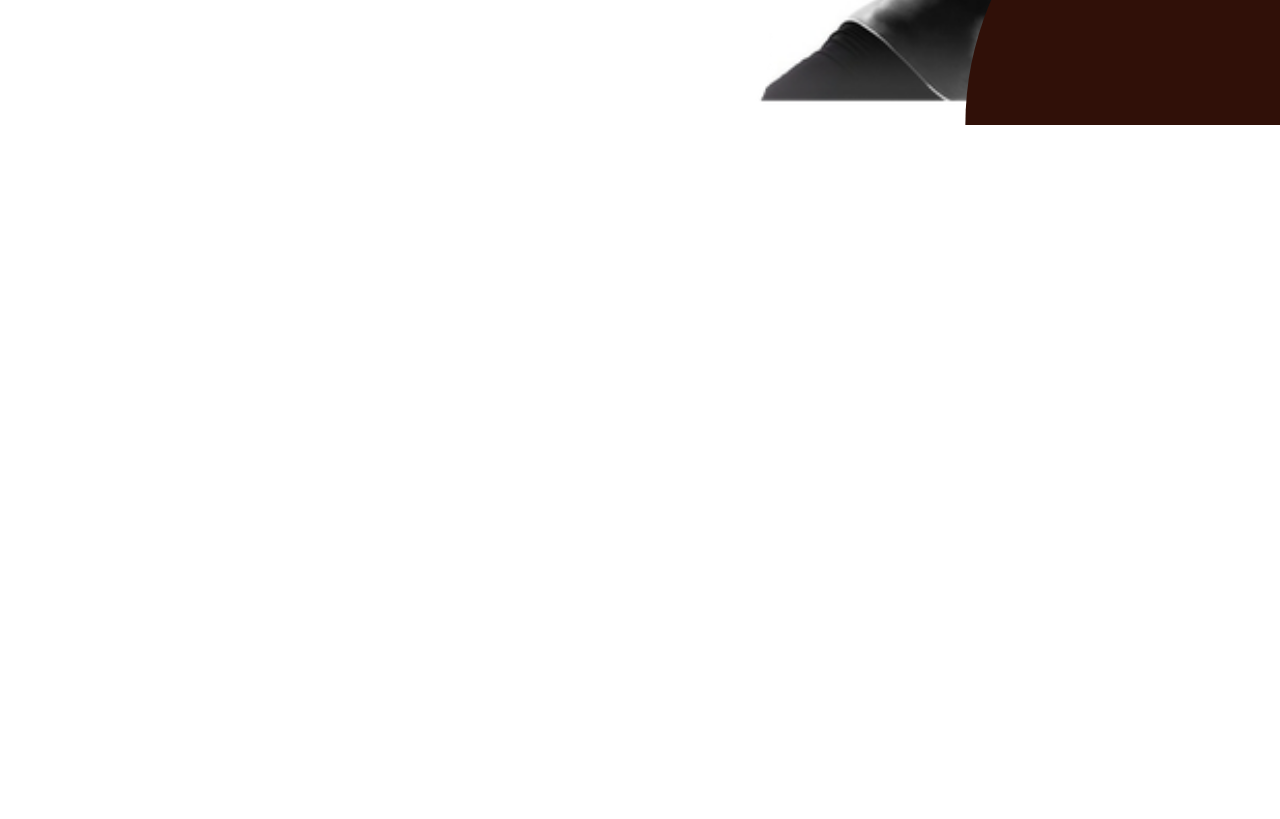
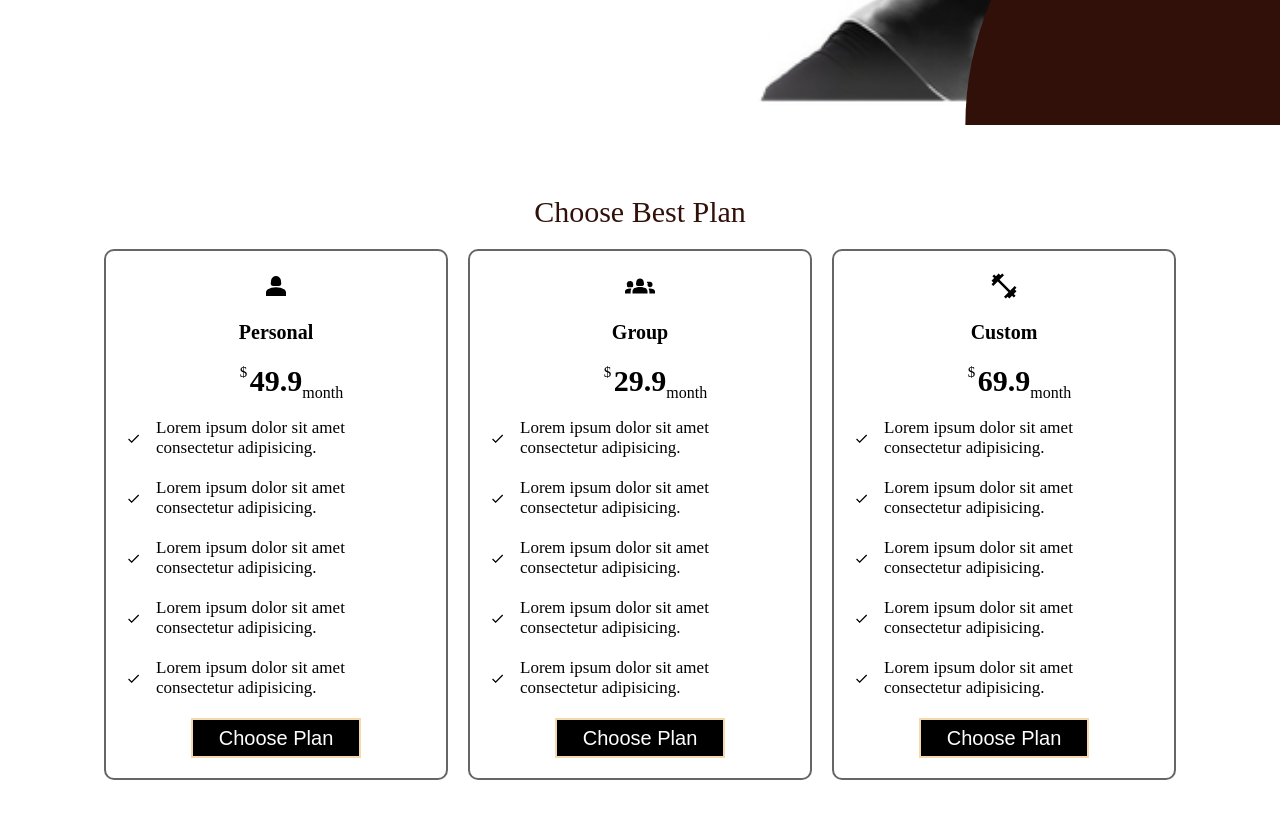
Before and after one commit to greatAlhazen/react-landing-page, a React (Create React App) app: page / in a window 1280 px wide. Shown: the part 1900-2719 px from the top of the page. Before the commit the page ends 2025 px from the top, so only its background shows below. Built offline with nearby package versions, Linux system fonts and the light colour scheme.

Commit message:
create pricing section

```diff
--- a/src/App.jsx
+++ b/src/App.jsx
@@ -2,6 +2,7 @@ import Navbar from './components/Navbar';
 import Home from './components/Home';
 import Services from './components/Services';
 import About from './components/About';
+import Plans from './components/Plans';
 
 
 const App = () => {
@@ -11,6 +12,7 @@ const App = () => {
     <Home/>
     <Services/>
     <About/>
+    <Plans/>
     </>
   );
 };
--- /dev/null
+++ b/src/components/Plans.jsx
@@ -0,0 +1,180 @@
+import styled from 'styled-components';
+import Groups2Icon from '@mui/icons-material/Groups2';
+import Person2Icon from '@mui/icons-material/Person2';
+import FitnessCenterIcon from '@mui/icons-material/FitnessCenter';
+import DoneIcon from '@mui/icons-material/Done';
+import { button, heading } from "../responsive";
+
+const Container = styled.div`
+    padding:7rem 0;
+`
+
+const Heading = styled.div`
+    ${heading}
+
+    &:hover{
+        transform:skewX(5deg);
+        background-color:#932432;
+    }
+`
+
+const Wrapper = styled.div`
+    display:flex;
+    align-items:center;
+    justify-content:center;
+    gap:2rem;
+    flex-wrap:wrap;
+`
+
+const Card = styled.div`
+    width:30rem;
+    padding:2rem;
+    font-size:3rem;
+    border:2px solid rgba(0,0,0,0.6);
+    border-radius:1rem;
+    display:flex;
+    align-items:center;
+    flex-direction:column;
+`
+
+const Title = styled.h1`
+    text-align:center;
+    font-size:2rem;
+    margin-top:2rem;
+`
+
+const Price = styled.h4`
+    text-align:center;
+    font-weight:bold;
+    position:relative;
+    margin-top:2rem;
+
+    &::before{
+        content:'$';
+        position:absolute;
+        font-size:1.5rem;
+        left:-1rem;
+        font-weight:300;
+    }
+
+    &::after{
+        content:'month';
+        position:absolute;
+        font-size:1.6rem;
+        top:2rem;
+        font-weight:300;
+    }
+`
+
+const Offers = styled.div`
+    display:flex;
+    align-items:center;
+    gap:1.5rem;
+    margin-top:2rem;
+    align-self:flex-start;
+`
+
+const Offer = styled.h4`
+    font-size:1.7rem;
+    font-weight:300;
+`
+
+const Button = styled.button`
+    ${button({
+    width:"17rem",
+  })}
+
+    background-color:#000;
+    color:#fff;
+    margin-top:2rem;
+`
+
+const plans = () => {
+  return (
+    <Container>
+        <Heading>Choose Best Plan</Heading>
+        <Wrapper>
+            <Card>
+                <Person2Icon fontSize='inherit'/>
+                <Title>Personal</Title>
+                <Price>49.9</Price>
+                <Offers>
+                <DoneIcon/>
+                <Offer>Lorem ipsum dolor sit amet consectetur adipisicing.</Offer>
+                </Offers>
+                <Offers>
+                <DoneIcon/>
+                <Offer>Lorem ipsum dolor sit amet consectetur adipisicing.</Offer>
+                </Offers>
+                <Offers>
+                <DoneIcon/>
+                <Offer>Lorem ipsum dolor sit amet consectetur adipisicing.</Offer>
+                </Offers>
+                <Offers>
+                <DoneIcon/>
+                <Offer>Lorem ipsum dolor sit amet consectetur adipisicing.</Offer>
+                </Offers>
+                <Offers>
+                <DoneIcon/>
+                <Offer>Lorem ipsum dolor sit amet consectetur adipisicing.</Offer>
+                </Offers>
+                <Button>Choose Plan</Button>
+            </Card>
+            <Card>
+                <Groups2Icon fontSize='inherit'/>
+                <Title>Group</Title>
+                <Price>29.9</Price>
+                <Offers>
+                <DoneIcon/>
+                <Offer>Lorem ipsum dolor sit amet consectetur adipisicing.</Offer>
+                </Offers>
+                <Offers>
+                <DoneIcon/>
+                <Offer>Lorem ipsum dolor sit amet consectetur adipisicing.</Offer>
+                </Offers>
+                <Offers>
+                <DoneIcon/>
+                <Offer>Lorem ipsum dolor sit amet consectetur adipisicing.</Offer>
+                </Offers>
+                <Offers>
+                <DoneIcon/>
+                <Offer>Lorem ipsum dolor sit amet consectetur adipisicing.</Offer>
+                </Offers>
+                <Offers>
+                <DoneIcon/>
+                <Offer>Lorem ipsum dolor sit amet consectetur adipisicing.</Offer>
+                </Offers>
+                <Button>Choose Plan</Button>
+            </Card>
+            <Card>
+                <FitnessCenterIcon fontSize='inherit'/>
+                <Title>Custom</Title>
+                <Price>69.9</Price>
+                <Offers>
+                <DoneIcon/>
+                <Offer>Lorem ipsum dolor sit amet consectetur adipisicing.</Offer>
+                </Offers>
+                <Offers>
+                <DoneIcon/>
+                <Offer>Lorem ipsum dolor sit amet consectetur adipisicing.</Offer>
+                </Offers>
+                <Offers>
+                <DoneIcon/>
+                <Offer>Lorem ipsum dolor sit amet consectetur adipisicing.</Offer>
+                </Offers>
+                <Offers>
+                <DoneIcon/>
+                <Offer>Lorem ipsum dolor sit amet consectetur adipisicing.</Offer>
+                </Offers>
+                <Offers>
+                <DoneIcon/>
+                <Offer>Lorem ipsum dolor sit amet consectetur adipisicing.</Offer>
+                </Offers>
+                <Button>Choose Plan</Button>
+            </Card>
+        </Wrapper>
+    </Container>
+  )
+}
+
+export default plans
```
